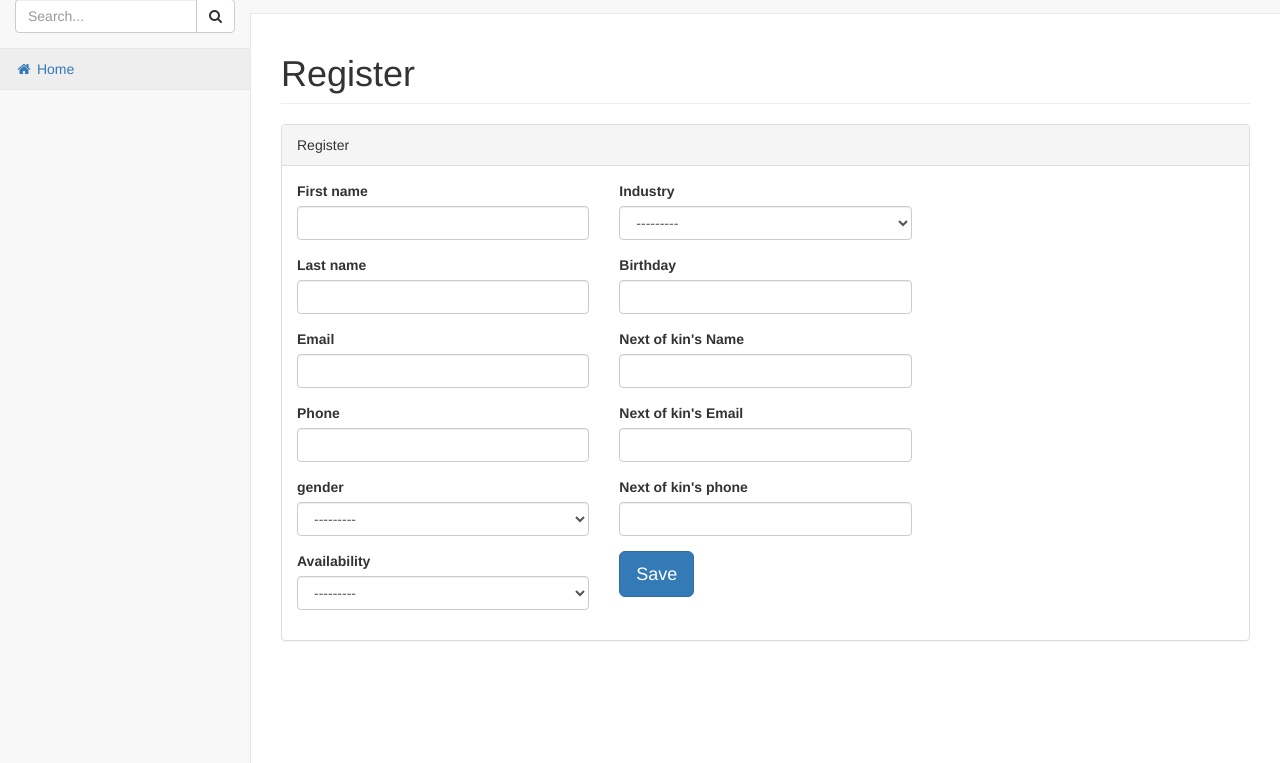
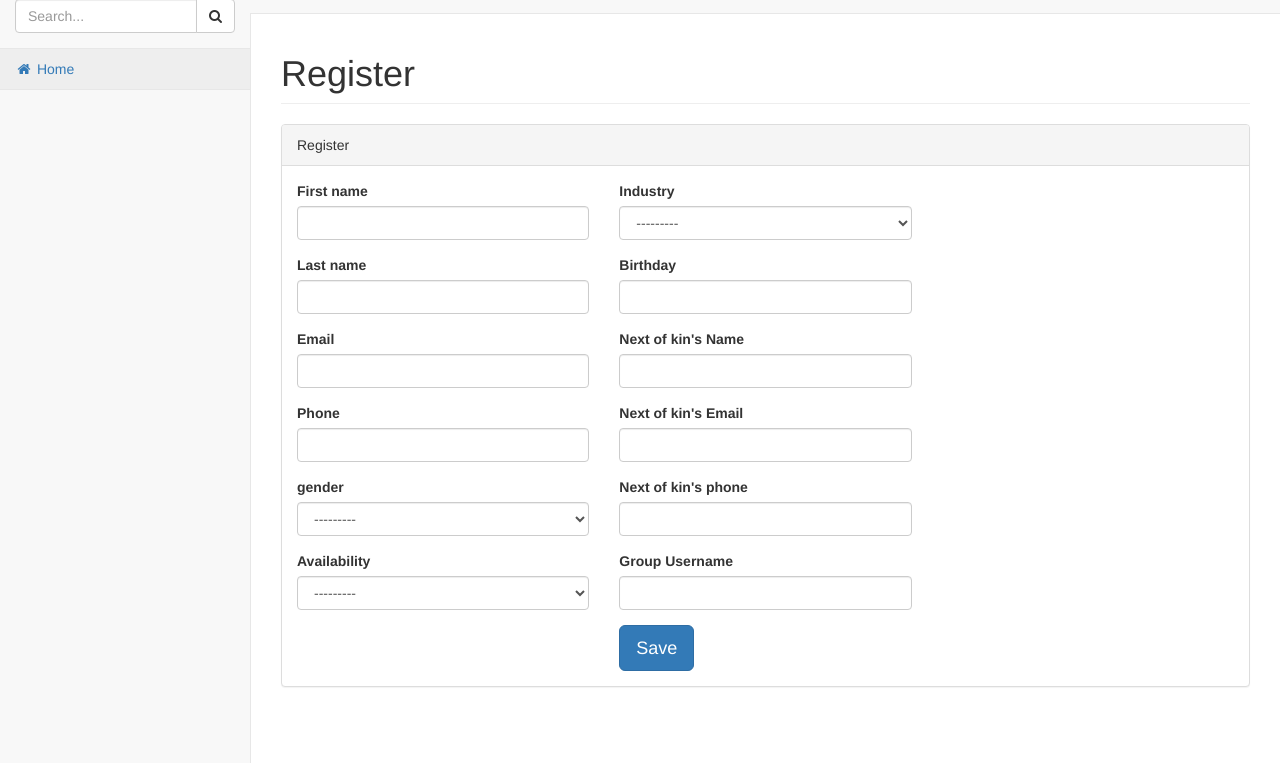
Before and after one commit to boyombo/django-stations, a Django app: template stations/templates/add_member.html in a window 1280 px wide. Shown: the part 67-830 px from the top of the page. Run offline with Django 3.2, Linux system fonts and the light colour scheme; the template is opened without the code that fills it: values that come from a table or form of the project are taken from there, others are empty; parts of the project's set-up code (start-up, migrations or seed data) failed here and were passed over; some libraries are stand-ins or nearby versions.

Commit message:
adjusted template to accommodate group username

```diff
--- a/stations/templates/add_member.html
+++ b/stations/templates/add_member.html
@@ -134,6 +134,15 @@ Register
                 <label for="{{ form.nok_phone.id_for_label }}" class="control-label">Next of kin's phone</label>
                 {{ form.nok_phone }}
             </div>
+            <div class="form-group">
+                {% if form.username.errors %}
+                    <div class="alert alert-danger">
+                        {{ form.username.errors }}
+                    </div>
+                {% endif %}
+                <label for="{{ form.username.id_for_label }}" class="control-label">Group Username</label>
+                {{ form.username }}
+            </div>
 
                 <input type="submit" value="Save" class="btn btn-primary btn-lg block" />
         </div>
@@ -155,6 +164,7 @@ Register
     $('#id_nok_email').addClass('form-control')
     $('#id_nok_phone').addClass('form-control')
     $('#id_availability').addClass('form-control')
+    $('#id_username').addClass('form-control')
     $('#id_birthday').datepicker({
       //format: 'YYYY-MM-DD'
     });
```
